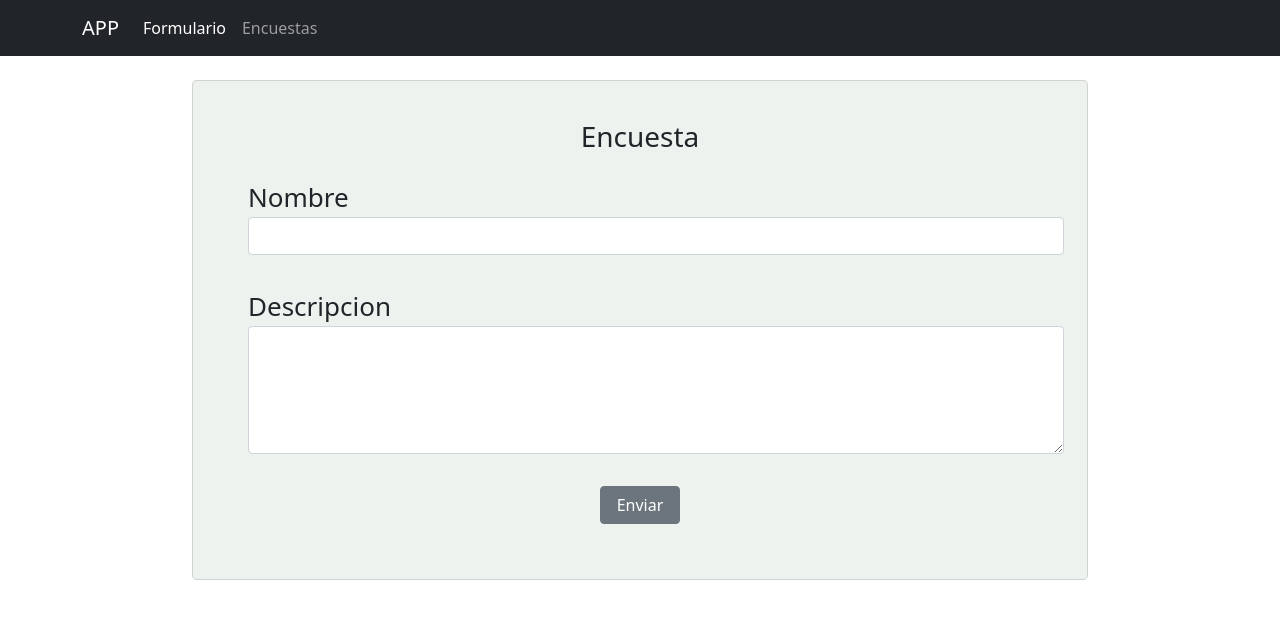
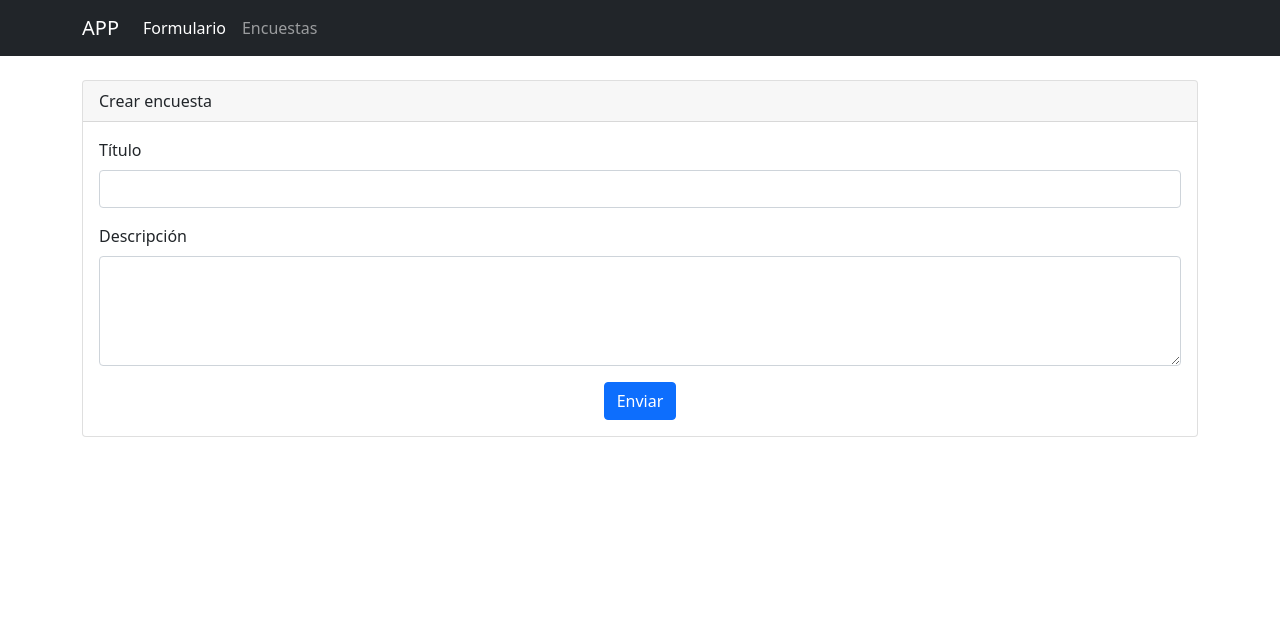
Before and after one commit to bmasias1/www, a React (Create React App) app: page /formulario in a window 1280 px wide. Shown: the top 618 px of the page. Built offline with nearby package versions, Linux system fonts and the light colour scheme.

Commit message:
Changed form interface

```diff
--- a/src/Formulario.css
+++ /dev/null
@@ -1,76 +0,0 @@
-.Fondo{
-  display: flex;
-  flex-direction: column;
-  align-items: center;
-  justify-content: center;
-  border: 1em;
-  width: 100%;
-  height: 100%;
-}
-.Bloque{
-  display: flex;
-  flex-direction: column;
-  text-align: left;
-  width: 35%;
-  font-size: calc(1.3rem);
-  font-weight: 400;
-  line-height: 1.5;
-  color: #495057;
-  background-color: #FFFFFF;
-  border: 1px solid #ced4da;
-  border-radius: 0.25rem;
-}
-.BloqueTexto{
-  display: flex;
-  flex-direction: column;
-  text-align: left;
-  width: 80%;
-  height: calc(8em);
-  align-items: left;
-  font-size: calc(1.3rem);
-  font-weight: 400;
-  line-height: 1.5;
-  color: #495057;
-  background-color: #FFFFFF;
-  border: 1px solid #ced4da;
-  border-radius: 0.25rem;
-}
-
-.TextoFormularios{
-  display: flex;
-  flex-direction: column;
-  text-align: left;
-  width: 100%;
-  align-items: left;
-  font-size: calc(1.3rem+2px);
-  margin: 1rem;
-}
-
-.Formulario{
-  display: flex;
-  flex-direction: column;
-  margin: 1.5rem;
-  align-items: left;
-  justify-content: center;
-  text-align: center;
-  width: 70%;
-  padding: 1.5em;
-  font-size: calc(1.5rem + 2px);
-  font-weight: 400;
-  line-height: 1.5;
-  color: #212529;
-  background-color: #EDF2EF;
-  border: 1px solid rgba(0,0,0,.125);
-  border-radius: 0.3rem;
-}
-.Boton{
-  background-color: #57C4E5;
-  border-color: #57C4E5;
-  border-radius: 0.3rem;
-  display: flex;
-  flex-direction: column;
-  width: calc(5em);
-  margin: 1rem;
-  align-items: center;
-  align-self: center;
-}
--- a/src/components/EncuestaScreen.js
+++ b/src/components/EncuestaScreen.js
@@ -12,11 +12,10 @@ function EncuestaScreen () {
         const response = await fetch(url);
         const responseJSON = await response.json();
         setEncuesta(responseJSON.Item);
-        console.log(responseJSON.Item)
     };
     useEffect(() => {
         fetchApi()
-    }, []);
+    });
     const history = useHistory();
     return (
         <Container>
--- a/src/components/Formulario.js
+++ b/src/components/Formulario.js
@@ -1,6 +1,5 @@
 import React from 'react';
-import {Button, Form, FormGroup, Label, Input } from 'reactstrap';
-import '../Formulario.css';
+import { Form, Card, Container, Row, Col, Button } from 'react-bootstrap'
 
 export default class Formularios extends React.Component {
   constructor(props){
@@ -20,35 +19,59 @@ export default class Formularios extends React.Component {
       [name]: value,
     });
   }
-  onClick(e) {
-    let arrJson = JSON.parse(localStorage.encuestas);
-    let newId = parseInt(arrJson.length) + 1;
-    let obj = {
-      "id": newId,
-      "titulo": this.state.nombre,
-      "descripcion": this.state.descripcion
+
+  async onClick(e) {
+    // Falta arreglar lo siguiente...
+    /*
+    const data = {
+      Titulo: this.state.nombre,
+      Descripcion: this.state.descripcion
     }
-    arrJson.push(obj);
-    localStorage.setItem("encuestas", JSON.stringify(arrJson));
-    alert("La encuesta se ha enviado");
+    const config = {
+      method: 'POST',
+      headers: {
+        "Accept": "application/json",
+        "Content-Type": "application/json"
+      },
+      body: JSON.stringify(data)
+    };
+    const response = await fetch("/prod/encuesta/", config);
+    const json = await response.json();
+    console.log(JSON.stringify(data));
+    console.log(json);
+    */
+    console.log("ok");
   }
 
   render(){
     return(
-          <div className='Fondo'>
-            <Form className='Formulario'>
-              <h3>Encuesta</h3>
-              <FormGroup className= 'TextoFormularios'>
-              <Label for="nombre">Nombre</Label>
-              <Input type="nombre" name="nombre" id="nombre" value= {this.state.nombre} onChange={this.onChange} className= 'Bloque'/>
-              </FormGroup>
-              <FormGroup className= 'TextoFormularios'>
-              <Label for="descripcion">Descripcion</Label>
-              <Input type= "textarea" name= "descripcion" value= {this.state.descripcion} onChange={this.onChange} className= 'BloqueTexto'/>
-              </FormGroup>
-              <Button className="Boton" onClick= {this.onClick}>Enviar</Button>
-            </Form>
-          </div>
+      <Container>
+        <div>&nbsp;</div>
+        <Row>
+          <Col>
+            <Card bg={"Light"}>
+              <Card.Header>Crear encuesta</Card.Header>
+              <Card.Body>
+                <Card.Text>
+                  <Form>
+                    <Form.Group className="mb-3" controlId="exampleForm.ControlInput1">
+                      <Form.Label>Título</Form.Label>
+                      <Form.Control name="nombre" value={this.state.nombre} onChange={this.onChange} />
+                    </Form.Group>
+                    <Form.Group className="mb-3" controlId="exampleForm.ControlTextarea1">
+                      <Form.Label>Descripción</Form.Label>
+                      <Form.Control as="textarea" rows={4} name="descripcion" value={this.state.descripcion} onChange={this.onChange} />
+                    </Form.Group>
+                    <Form.Group className="text-center">
+                      <Button variant="primary" onClick= {this.onClick}>Enviar</Button>
+                    </Form.Group>
+                  </Form>
+                </Card.Text>
+              </Card.Body>
+            </Card>
+          </Col>
+        </Row>
+      </Container>
     );
   }
 }
```
Also changed, not shown: src/EncuestaScreen.css (deleted, +0 -30 lines).
